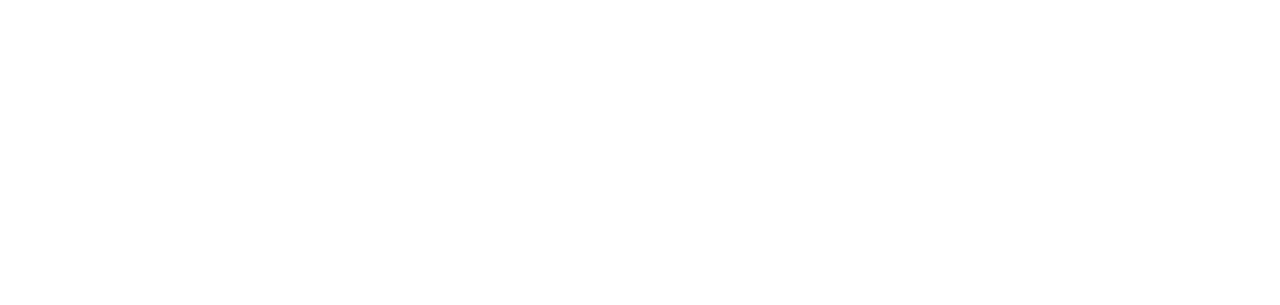
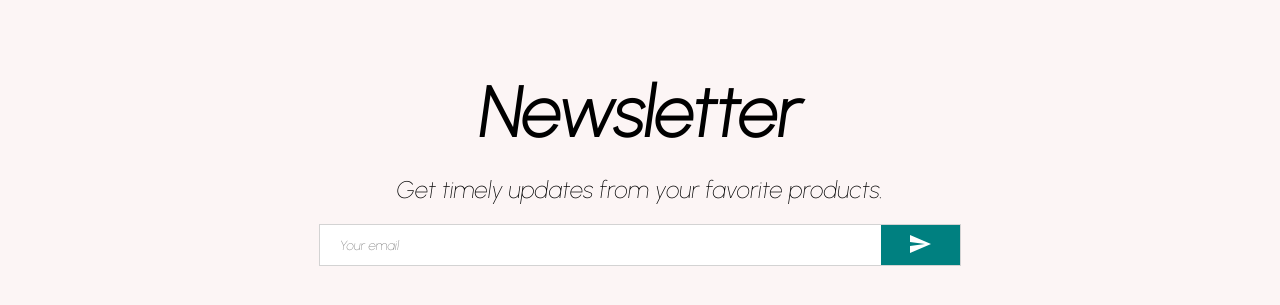
Before and after one commit to ilidanrock/ecommerMongoDB, a React (Create React App) app in the folder client/: page / in a window 1280 px wide. Shown: the part 2392-2697 px from the top of the page. Before the commit the page ends 2297 px from the top, so only its background shows below. Built offline with nearby package versions, Linux system fonts and the light colour scheme.

Commit message:
Newsletter component ready

```diff
--- /dev/null
+++ b/client/src/components/Newsletter.jsx
@@ -0,0 +1,57 @@
+//import { Button } from "@mui/material";
+import styled from "styled-components";
+import SendIcon from "@mui/icons-material/Send";
+
+const Container = styled.div`
+    height: 60vh;
+    background-color: #fcf5f5;
+    display: flex;
+    align-items: center;
+    justify-content: center;
+    flex-direction: column;
+`;
+const Title = styled.h1`
+    font-size: 70px;
+    margin-bottom: 20px;
+`;
+const Description = styled.div`
+    font-size: 24px;
+    font-weight: 300;
+    margin-bottom: 20px;
+`;
+const Input = styled.input`
+    border: none;
+    flex: 8;
+    padding-left: 20px;
+`;
+const Button = styled.button`
+    flex: 1;
+    border: none;
+    background-color: teal;
+    color: white
+`;
+const InputContainer = styled.div`
+    width: 50%;
+    height: 40px;
+    background-color: white;
+    display: flex;
+    justify-content: space-between;
+    border: 1px solid lightgray
+`
+
+const Newsletter = () => {
+  return (
+    <Container>
+      <Title>Newsletter</Title>
+      <Description>Get timely updates from your favorite products.</Description>
+      <InputContainer>
+        <Input placeholder="Your email"/>
+        <Button>
+          <SendIcon />
+        </Button>
+      </InputContainer>
+    </Container>
+  );
+};
+
+export default Newsletter;
--- a/client/src/pages/Home.jsx
+++ b/client/src/pages/Home.jsx
@@ -2,6 +2,7 @@
 import Announcement from '../components/Announcement'
 import Categories from '../components/Categories'
 import Navbar from '../components/Navbar'
+import Newsletter from '../components/Newsletter'
 import Products from '../components/Products'
 import Slider from '../components/Slider'
 
@@ -13,6 +14,7 @@
         <Slider/>
         <Categories/>
         <Products/>
+        <Newsletter/>
     </div>
   )
 }
```
